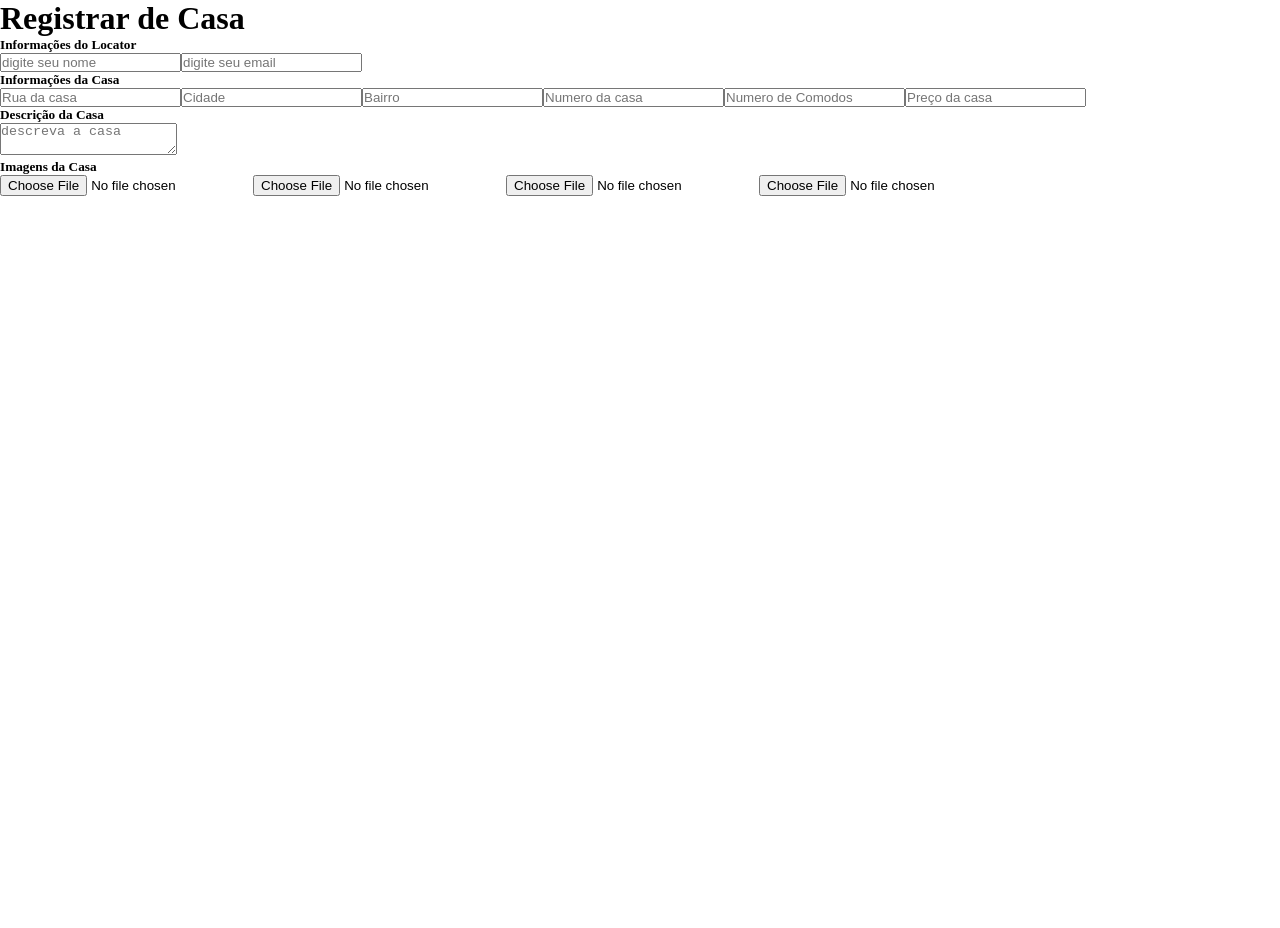
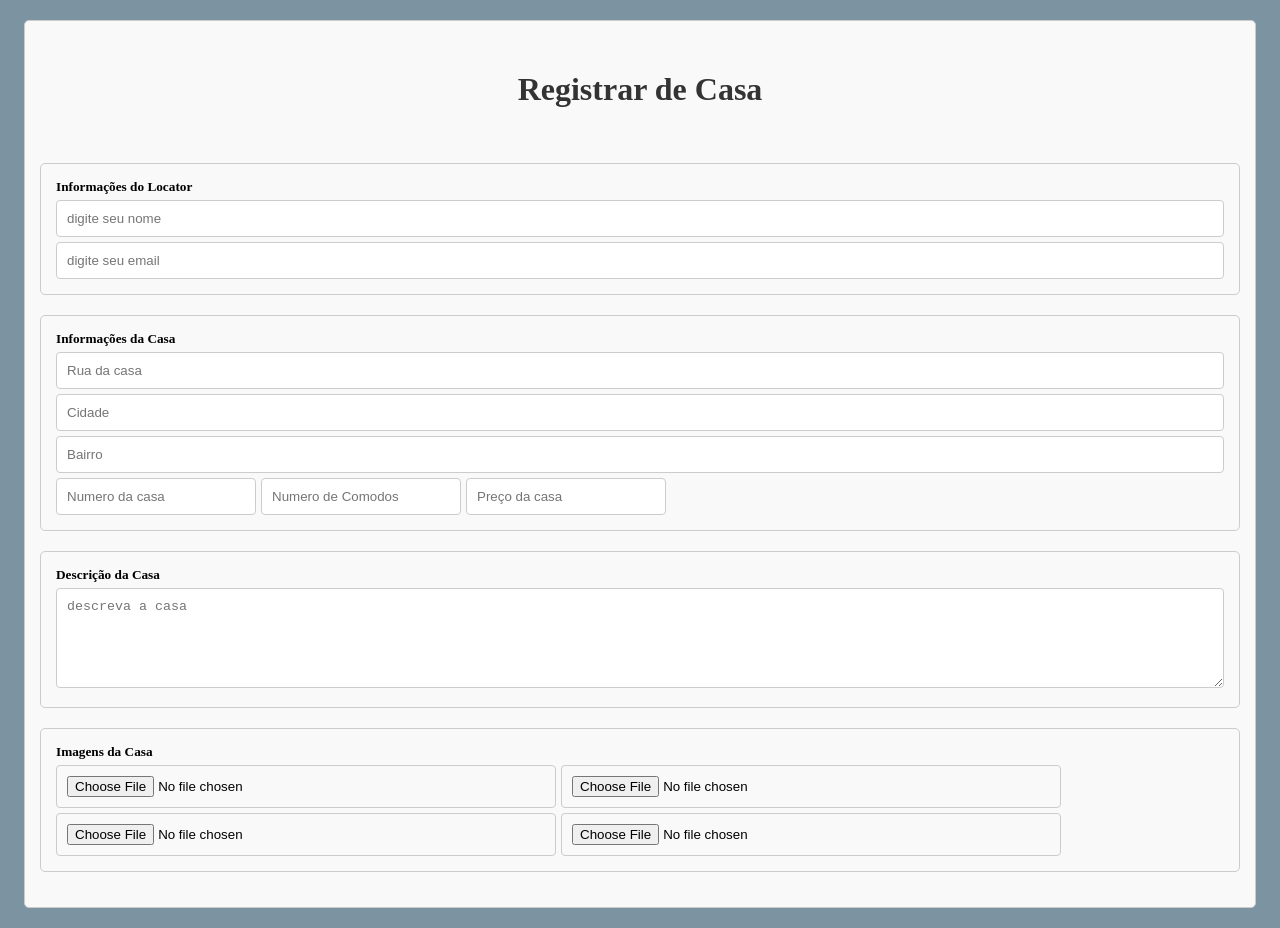
Before and after one commit to kayquelopes/HackathonAluguel, a Vue app: page / in a window 1280 px wide. Before the commit the page ends 800 px from the top, so only its background shows below. Built offline with nearby package versions, Linux system fonts and the light colour scheme.

Commit message:
feat: update da page #8

```diff
--- a/src/components/RegistrarCasa.vue
+++ b/src/components/RegistrarCasa.vue
@@ -49,5 +49,98 @@
 </template>
 
 <style scoped>
+.container {
+    display: flex;
+    flex-direction: row;
+    justify-content: center;
+    align-items: center;
+    flex-wrap: wrap;
+    background-color: #7c94a1;
+    margin: 0;
+    padding: 0;
+}
 
+.relatorio {
+    width: 1200px;
+}
+
+h1 {
+    font-size: 2em;
+    color: #333;
+    margin-bottom: 20px;
+
+}
+
+.titulo {
+    border: none;
+    justify-items: center;
+}
+
+div {
+    margin: 20px 0;
+    padding: 15px;
+    border: 1px solid #ccc;
+    border-radius: 5px;
+    background-color: #f9f9f9;
+}
+
+.container-motivos {
+    display: flex;
+    flex-direction: row;
+    justify-content: center;
+    align-items: center;
+    flex-wrap: wrap;
+}
+
+.motivos {
+    width: 290px;
+    margin-left: 20px;
+}
+
+input[type='text'],
+input[type='email'],
+textarea {
+    width: 100%;
+    padding: 10px;
+    margin-top: 5px;
+    border: 1px solid #ccc;
+    border-radius: 4px;
+    box-sizing: border-box;
+}
+
+input[type='checkbox'] {
+    margin-right: 10px;
+}
+
+input[type='number'] {
+    width: 200px;
+    padding: 10px;
+    margin-top: 5px;
+    margin-right: 5px;
+    border: 1px solid #ccc;
+    border-radius: 4px;
+    box-sizing: border-box;
+}
+input[type='file']{
+    width: 500px;
+    padding: 10px;
+    margin-top: 5px;
+    margin-right: 5px;
+    border: 1px solid #ccc;
+    border-radius: 4px;
+    box-sizing: border-box;
+}
+
+label {
+    margin-right: 20px;
+}
+
+textarea {
+    height: 100px;
+}
+
+p {
+    color: #555;
+    font-size: 0.9em;
+}
 </style>
```
